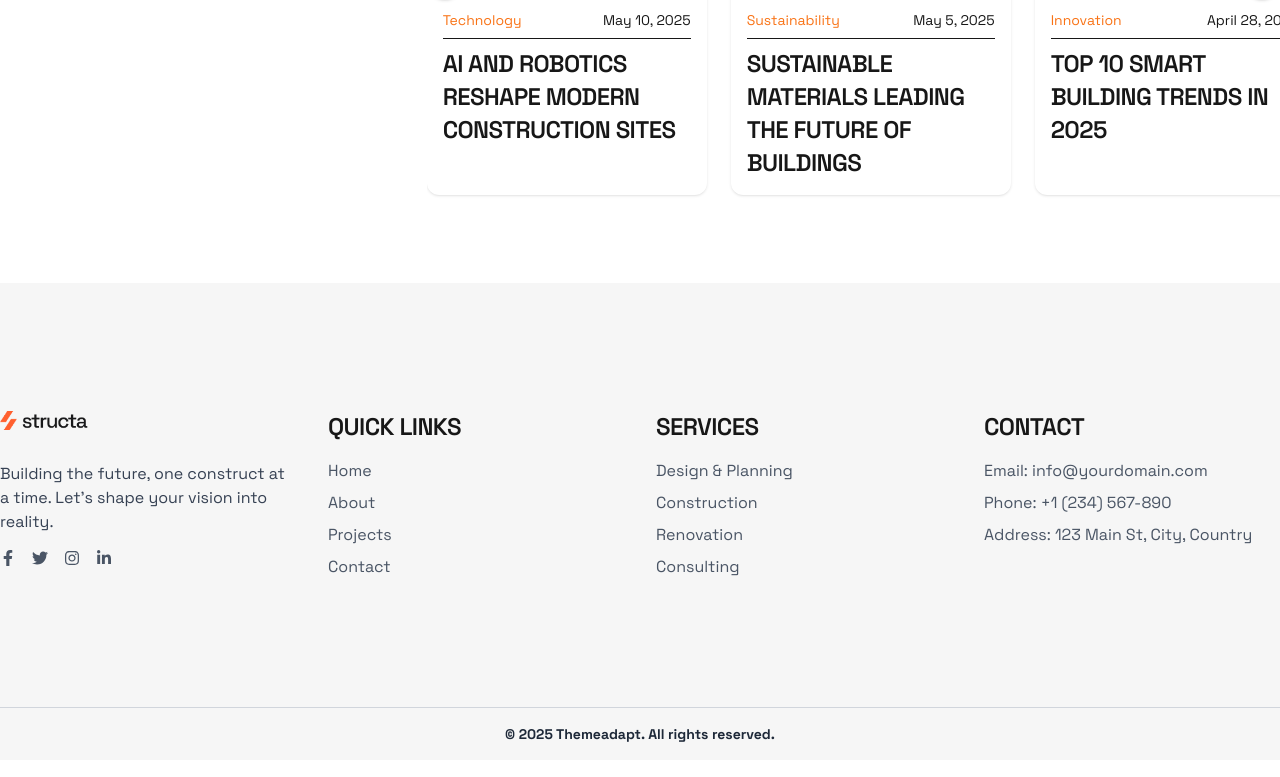
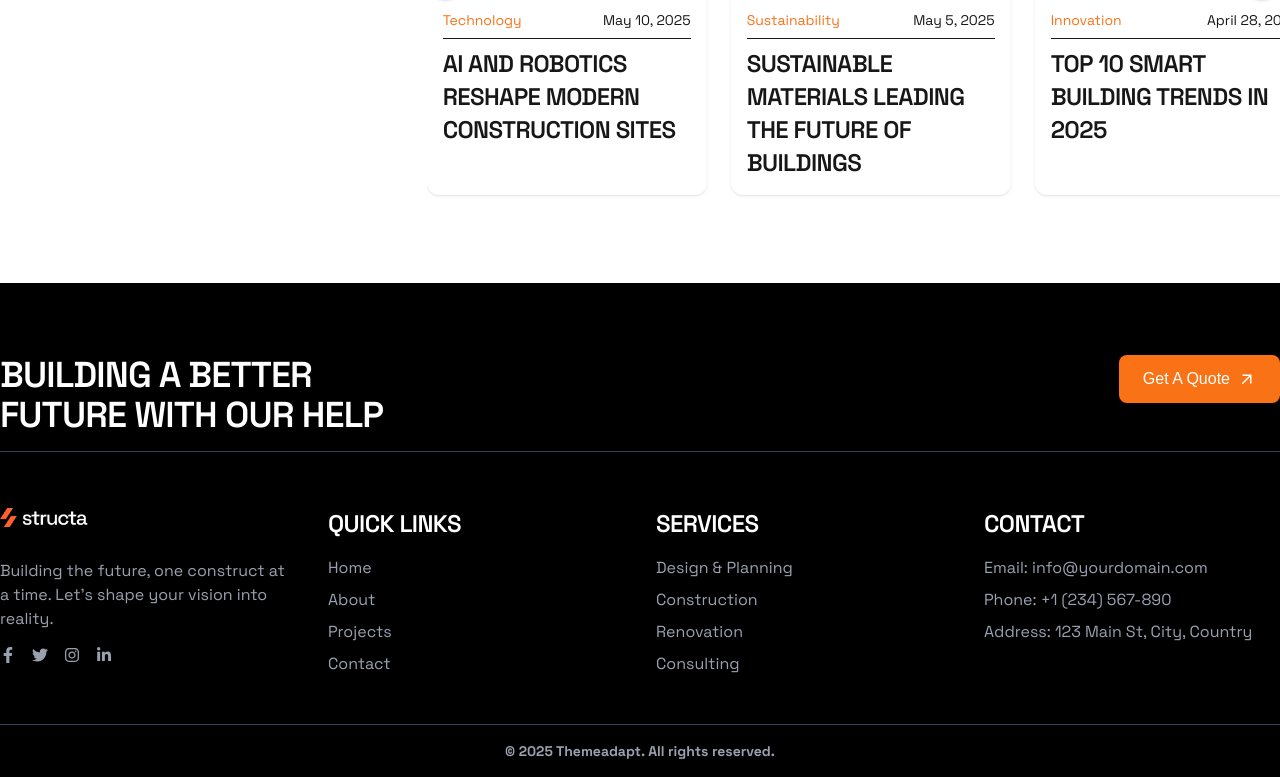
Before and after one commit to tanvirgeek/structa, a Next.js app: page /home2 in a window 1280 px wide. Shown: the part 6184-6961 px from the top of the page. Built offline with nearby package versions, Linux system fonts and the light colour scheme; a web font is replaced by a local one.

Commit message:
Home2 done

```diff
--- a/src/app/about/page.tsx
+++ b/src/app/about/page.tsx
@@ -7,6 +7,7 @@ import React from "react";
 import CompanyLogoMarquee from "@/components/Companies";
 import PageHeroImage from "@/components/PageHeroImage";
 import PageHero from "@/components/PageHero";
+import Footer from "@/components/Footer";
 
 const About = () => {
   return (
@@ -19,6 +20,7 @@ const About = () => {
       <ClientRecommendationSlider />
       <CompanyLogoMarquee />
       <ExcitedToStart />
+      <Footer />
     </div>
   );
 };
--- a/src/app/contact/page.tsx
+++ b/src/app/contact/page.tsx
@@ -5,6 +5,7 @@ import PageHeroImage from "@/components/PageHeroImage";
 import ContactInformation from "@/components/ContactInformation";
 import dynamic from "next/dynamic";
 import React from "react";
+import Footer from "@/components/Footer";
 
 const OfficeMap = dynamic(() => import("@/components/OfficeMap"), {
   ssr: false,
@@ -20,6 +21,7 @@ const Contact = () => {
       <PageHeroImage imageUrl={"/contact-hero.png"} />
       <ContactInformation />
       <OfficeMap position={[23.8103, 90.4125]} label="Dhaka Office" />
+      <Footer />
     </div>
   );
 };
--- a/src/app/home2/page.tsx
+++ b/src/app/home2/page.tsx
@@ -4,6 +4,7 @@ import Comapnies from "@/components/Companies";
 import Companies from "@/components/Companies";
 import ExpertTeam from "@/components/ExpertTeam";
 import Home2Blogs from "@/components/Home2Blogs";
+import Home2Footer from "@/components/Home2Footer";
 import Home2Hero from "@/components/Home2Hero";
 import Home2HeroBottom from "@/components/Home2HeroBottom";
 import Home2Horizontal from "@/components/Home2Horizontal";
@@ -25,6 +26,7 @@ const Home2 = () => {
         <ClientRecommendationSlider />
         <Comapnies />
         <Home2Blogs />
+        <Home2Footer />
       </div>
     </div>
   );
--- a/src/app/layout.tsx
+++ b/src/app/layout.tsx
@@ -36,7 +36,6 @@ export default function RootLayout({
             <NavigationBar />
           </div>
           <div className="overflow-hidden">{children}</div>
-          <Footer />
         </div>
       </body>
     </html>
--- a/src/app/page.tsx
+++ b/src/app/page.tsx
@@ -4,6 +4,7 @@ import ExcitedToStart from "@/components/ExcitedToStart";
 import ExpertTeam from "@/components/ExpertTeam";
 import FadeInOnScroll from "@/components/FadeInOnScroll";
 import FeaturedProjects from "@/components/FeaturedProjects";
+import Footer from "@/components/Footer";
 import Hero from "@/components/Hero";
 import Services from "@/components/Services";
 import TotalProjects from "@/components/TotalProjects";
@@ -50,6 +51,8 @@ export default function Home() {
       <FadeInOnScroll direction="up">
         <ExcitedToStart />
       </FadeInOnScroll>
+
+      <Footer />
     </div>
   );
 }
--- a/src/app/services/page.tsx
+++ b/src/app/services/page.tsx
@@ -1,4 +1,5 @@
 import ExcitedToStart from "@/components/ExcitedToStart";
+import Footer from "@/components/Footer";
 import PageHero from "@/components/PageHero";
 import ContactHero from "@/components/PageHero";
 import PageHeroImage from "@/components/PageHeroImage";
@@ -16,6 +17,7 @@ const Service = () => {
       <Transforming />
       <PlansToReality />
       <ExcitedToStart />
+      <Footer />
     </div>
   );
 };
--- /dev/null
+++ b/src/components/Home2Footer.tsx
@@ -0,0 +1,143 @@
+"use client";
+
+import React from "react";
+import Link from "next/link";
+import {
+  FaFacebookF,
+  FaTwitter,
+  FaInstagram,
+  FaLinkedinIn,
+} from "react-icons/fa";
+import Image from "next/image";
+import Button from "./Button";
+
+const Home2Footer = () => {
+  return (
+    <footer className="bg-black text-gray-300 pt-12">
+      {/* Top Section */}
+      <div className="container py-6">
+        <div className="max-w-7xl mx-auto flex flex-col md:flex-row justify-between items-center">
+          <h3 className="!text-white">
+            Building a better <br /> Future with Our Help
+          </h3>
+          <Button text={"Get A Quote"} />
+        </div>
+        <hr className="border-gray-700 mt-4" />
+      </div>
+
+      {/* Footer Main Section */}
+      <div className="max-w-7xl mx-auto grid grid-cols-1 md:grid-cols-2 lg:grid-cols-4 gap-8 mt-8">
+        {/* Column 1: Logo, Paragraph, Social Links */}
+        <div>
+          <Image
+            src="/Logo-White.png"
+            alt="Logo"
+            width={146 * 0.6}
+            height={32 * 0.6}
+          />
+          <p className="mb-4 mt-8 text-gray-400">
+            Building the future, one construct at a time. Let’s shape your
+            vision into reality.
+          </p>
+          <div className="flex space-x-4 text-gray-400">
+            <Link href="#" className="hover:text-blue-400">
+              <FaFacebookF />
+            </Link>
+            <Link href="#" className="hover:text-blue-300">
+              <FaTwitter />
+            </Link>
+            <Link href="#" className="hover:text-pink-400">
+              <FaInstagram />
+            </Link>
+            <Link href="#" className="hover:text-blue-500">
+              <FaLinkedinIn />
+            </Link>
+          </div>
+        </div>
+
+        {/* Column 2: Quick Links */}
+        <div>
+          <h4 className="text-xl font-semibold !text-white mb-4">
+            Quick Links
+          </h4>
+          <ul className="space-y-2 text-gray-400">
+            <li>
+              <Link href="/" className="hover:text-gray-100">
+                Home
+              </Link>
+            </li>
+            <li>
+              <Link href="/about" className="hover:text-gray-100">
+                About
+              </Link>
+            </li>
+            <li>
+              <Link href="/projects" className="hover:text-gray-100">
+                Projects
+              </Link>
+            </li>
+            <li>
+              <Link href="/contact" className="hover:text-gray-100">
+                Contact
+              </Link>
+            </li>
+          </ul>
+        </div>
+
+        {/* Column 3: Services */}
+        <div>
+          <h4 className="text-xl font-semibold !text-white mb-4">Services</h4>
+          <ul className="space-y-2 text-gray-400">
+            <li>
+              <Link href="/services/design" className="hover:text-gray-100">
+                Design & Planning
+              </Link>
+            </li>
+            <li>
+              <Link
+                href="/services/construction"
+                className="hover:text-gray-100"
+              >
+                Construction
+              </Link>
+            </li>
+            <li>
+              <Link href="/services/renovation" className="hover:text-gray-100">
+                Renovation
+              </Link>
+            </li>
+            <li>
+              <Link href="/services/consulting" className="hover:text-gray-100">
+                Consulting
+              </Link>
+            </li>
+          </ul>
+        </div>
+
+        {/* Column 4: Contact */}
+        <div>
+          <h4 className="text-xl font-semibold !text-white mb-4">Contact</h4>
+          <ul className="space-y-2 text-gray-400">
+            <li>
+              Email:{" "}
+              <span className="hover:text-gray-100">info@yourdomain.com</span>
+            </li>
+            <li>
+              Phone:{" "}
+              <span className="hover:text-gray-100">+1 (234) 567-890</span>
+            </li>
+            <li>Address: 123 Main St, City, Country</li>
+          </ul>
+        </div>
+      </div>
+
+      <div className="container mx-auto border-t border-gray-700 mt-12">
+        <div className="font-bold max-w-7xl mx-auto px-6 py-4 text-center text-gray-400 text-sm flex items-center justify-center">
+          © {new Date().getFullYear()} Themeadapt. All rights reserved.
+        </div>
+      </div>
+    </footer>
+  );
+};
+
+export default Home2Footer;
```
Also changed, not shown: public/Logo-White.png (added).
